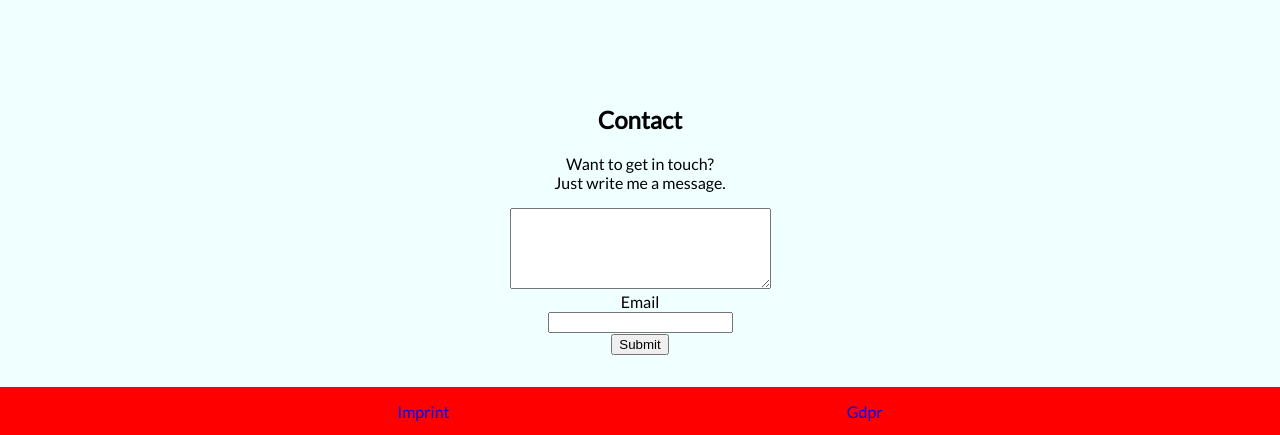
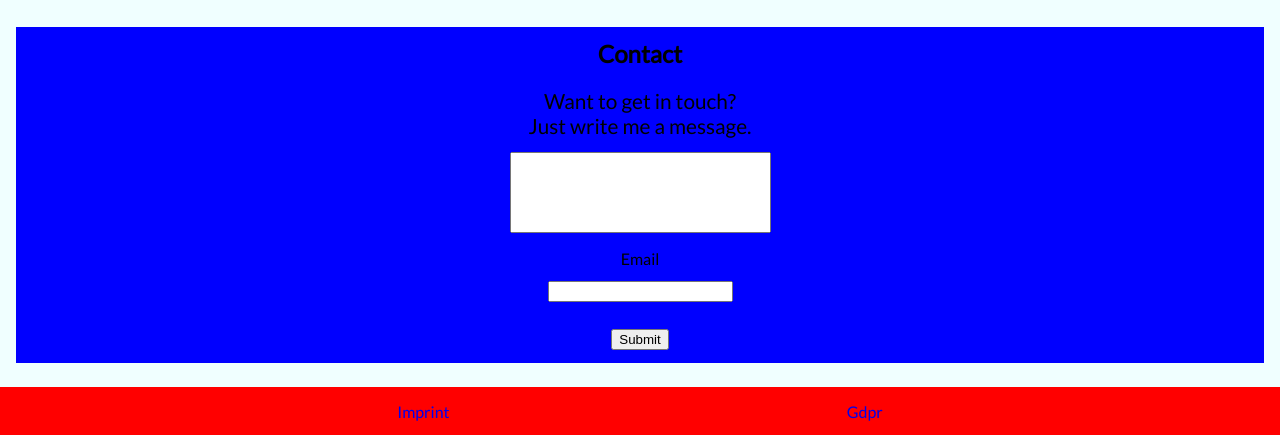
Before and after one commit to LawrenceNowak/Portfolio-Page, a plain HTML site: page index.html in a window 1280 px wide. Shown: the part 2288-2723 px from the top of the page. Drawn offline with Linux system fonts and the light colour scheme.

Commit message:
refactor css

```diff
--- a/styles/index.css
+++ b/styles/index.css
@@ -63,14 +63,34 @@
     margin-right: auto;
     max-width:100%;
   }
+  #contact{
+    background-color:blue;
+    height:21em;
+    margin-top: 3em;
+    margin-bottom: 0.5em;
+  }
 
-  .contact-message{
-    -webkit-box-sizing: border-box;
-    -moz-box-sizing: border-box;
-    box-sizing: border-box;
-    width: 80%;
-    height:150px;
+  .contact{
+    margin-top:-3em;
   }
+
+  section > div > p {
+    margin:0em;
+    font-size: 1.3em;
+  }
+  .contact-textarea{
+    resize:none;
+    margin:1em;
+  }
+
+  .contact-submit{
+    margin:1em;
+  }
+
+  .contact-email{
+    margin:1em;
+  }
+
   footer{
     display:flex;
     background-color:red;
```
